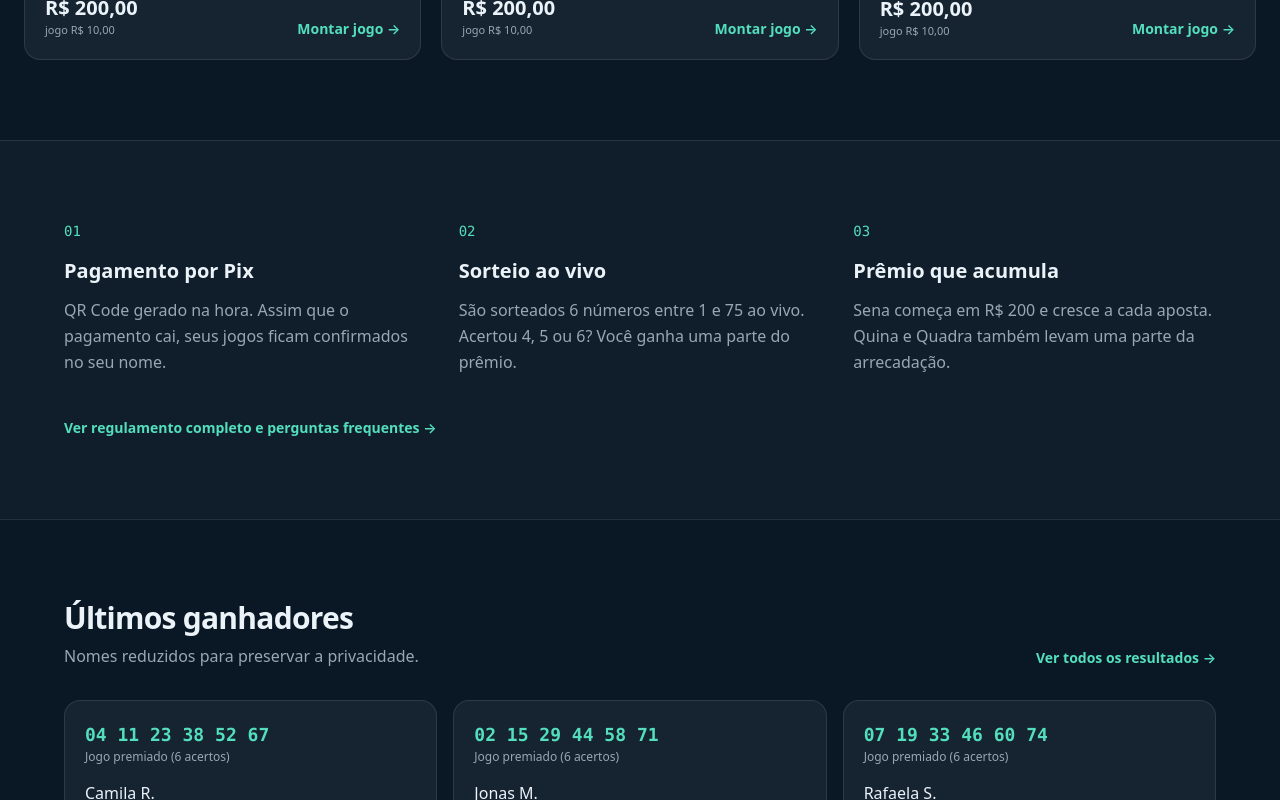
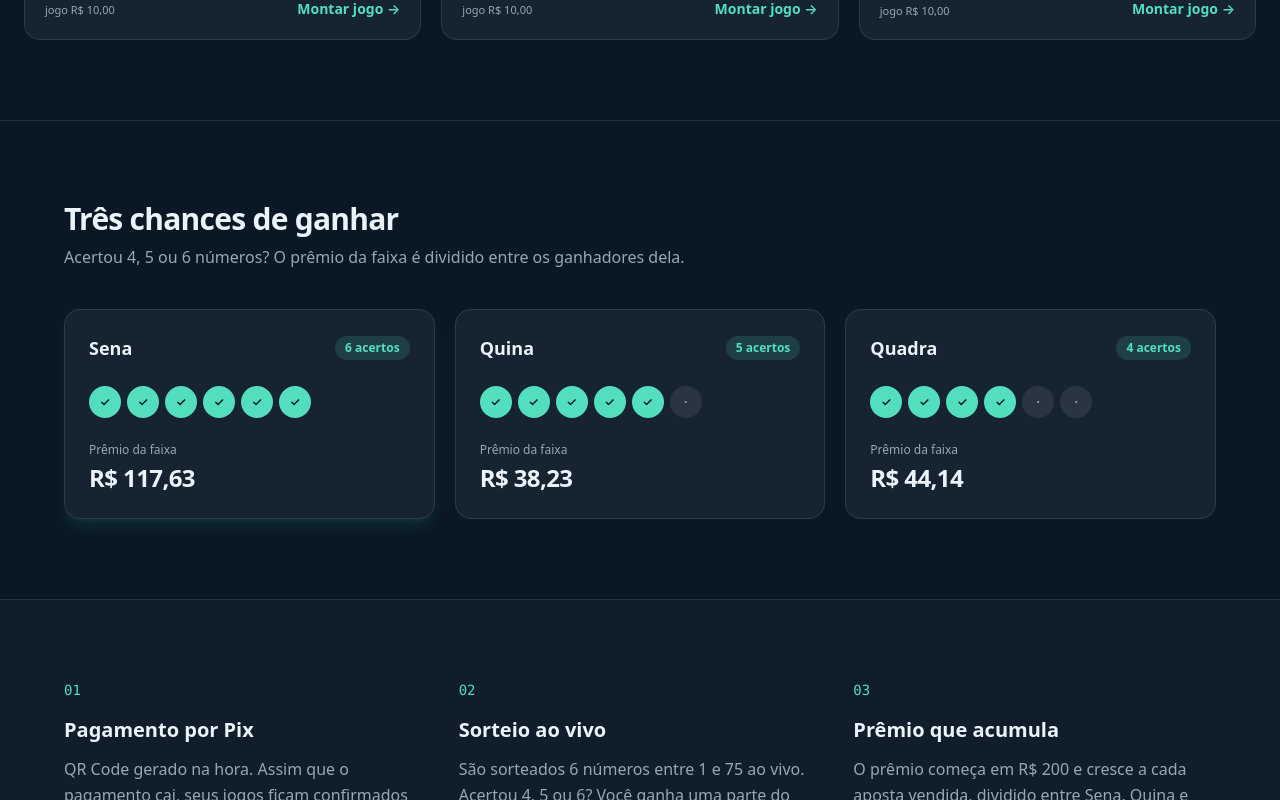
Before and after one commit to Spex-X/lab, a Next.js app: page / in a window 1280 px wide. Shown: the part 1420-2220 px from the top of the page. Built offline with nearby package versions, Linux system fonts and the light colour scheme; no server answers; the database is empty.

Commit message:
Home: remove o +17% e mostra as 3 faixas de prêmio com valor acumulado
Generated with [Devin](https://devin.ai)

Co-Authored-By: Devin <158243242+devin-ai-integration[bot]@users.noreply.github.com>

```diff
--- a/app/page.tsx
+++ b/app/page.tsx
@@ -3,7 +3,7 @@ import Link from 'next/link'
 import { PublicShell } from '@/components/public-shell'
 import { PrizeVisual } from '@/components/prize-visual'
 import { formatCurrency, formatDate } from '@/lib/get-session-user'
-import { prizePool } from '@/lib/prize'
+import { prizePool, tierPot, PRIZE_TIERS } from '@/lib/prize'
 
 // Vitrine usada quando ainda não há rifas cadastradas
 const showcase = [
@@ -107,7 +107,7 @@ export default async function Home() {
             <div className="grid grid-cols-3 gap-6 mt-12 pt-8 border-t border-border">
               {[
                 { value: 'R$ 200', label: 'prêmio inicial garantido' },
-                { value: '+17%', label: 'de cada aposta vai pro prêmio' },
+                { value: '3 faixas', label: 'Quadra, Quina e Sena' },
                 { value: '6/75', label: 'números pra cravar' },
               ].map((s) => (
                 <div key={s.label}>
@@ -224,6 +224,53 @@ export default async function Home() {
         </div>
       </section>
 
+      {/* FAIXAS DE PRÊMIO */}
+      <section className="px-4 sm:px-6 py-20 border-t border-border">
+        <div className="max-w-6xl mx-auto">
+          <div className="mb-10">
+            <h2 className="text-2xl md:text-3xl font-semibold tracking-tight">Três chances de ganhar</h2>
+            <p className="text-muted-foreground mt-2">
+              Acertou 4, 5 ou 6 números? O prêmio da faixa é dividido entre os ganhadores dela.
+            </p>
+          </div>
+          <div className="grid md:grid-cols-3 gap-5">
+            {PRIZE_TIERS.map((t) => (
+              <div
+                key={t.key}
+                className={`rounded-2xl border bg-card p-6 ${
+                  t.key === 'sena' ? 'border-primary/50 shadow-lg shadow-primary/10' : 'border-border'
+                }`}
+              >
+                <div className="flex items-center justify-between mb-6">
+                  <span className="text-lg font-semibold">{t.label}</span>
+                  <span className="px-2.5 py-1 rounded-lg bg-primary/15 text-primary text-xs font-semibold">
+                    {t.hits} acertos
+                  </span>
+                </div>
+                <div className="flex gap-1.5 mb-6">
+                  {Array.from({ length: 6 }).map((_, i) => (
+                    <span
+                      key={i}
+                      className={`w-8 h-8 rounded-full flex items-center justify-center text-xs font-semibold ${
+                        i < t.hits ? 'bg-primary text-primary-foreground' : 'bg-muted text-muted-foreground'
+                      }`}
+                    >
+                      {i < t.hits ? '✓' : '·'}
+                    </span>
+                  ))}
+                </div>
+                <p className="text-xs text-muted-foreground">
+                  {hasReal ? `Acumulado em ${featured.title}` : 'Prêmio da faixa'}
+                </p>
+                <p className="text-2xl font-semibold tracking-tight mt-1">
+                  {formatCurrency(tierPot(t, hasReal ? revenueByRaffle.get(featured.id) : 0, featured.base_prize))}
+                </p>
+              </div>
+            ))}
+          </div>
+        </div>
+      </section>
+
       {/* 3 PILARES */}
       <section className="px-4 sm:px-6 py-20 border-t border-border bg-muted/30">
         <div className="max-w-6xl mx-auto">
@@ -242,7 +289,7 @@ export default async function Home() {
               {
                 n: '03',
                 title: 'Prêmio que acumula',
-                desc: 'Sena começa em R$ 200 e cresce a cada aposta. Quina e Quadra também levam uma parte da arrecadação.',
+                desc: 'O prêmio começa em R$ 200 e cresce a cada aposta vendida, dividido entre Sena, Quina e Quadra.',
               },
             ].map((s) => (
               <div key={s.n}>
```
